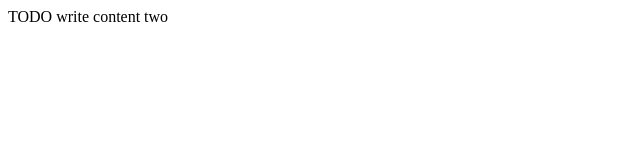
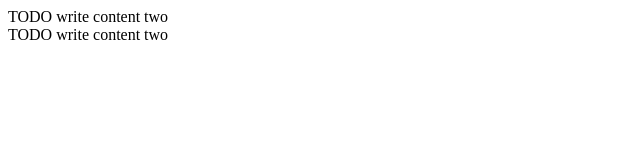
Before and after one commit to sudcea/today18july, a plain HTML site: page web/index.html in a window 1280 px wide. Shown: the whole page, without its empty margins (0-640 px from the left). Drawn offline with Linux system fonts and the light colour scheme.

Commit message:
Commit project to  local- sudeera

```diff
--- a/web/index.html
+++ b/web/index.html
@@ -12,5 +12,6 @@ and open the template in the editor.
     </head>
     <body>
         <div>TODO write content two</div>
+        <div>TODO write content two</div>
     </body>
 </html>
```
